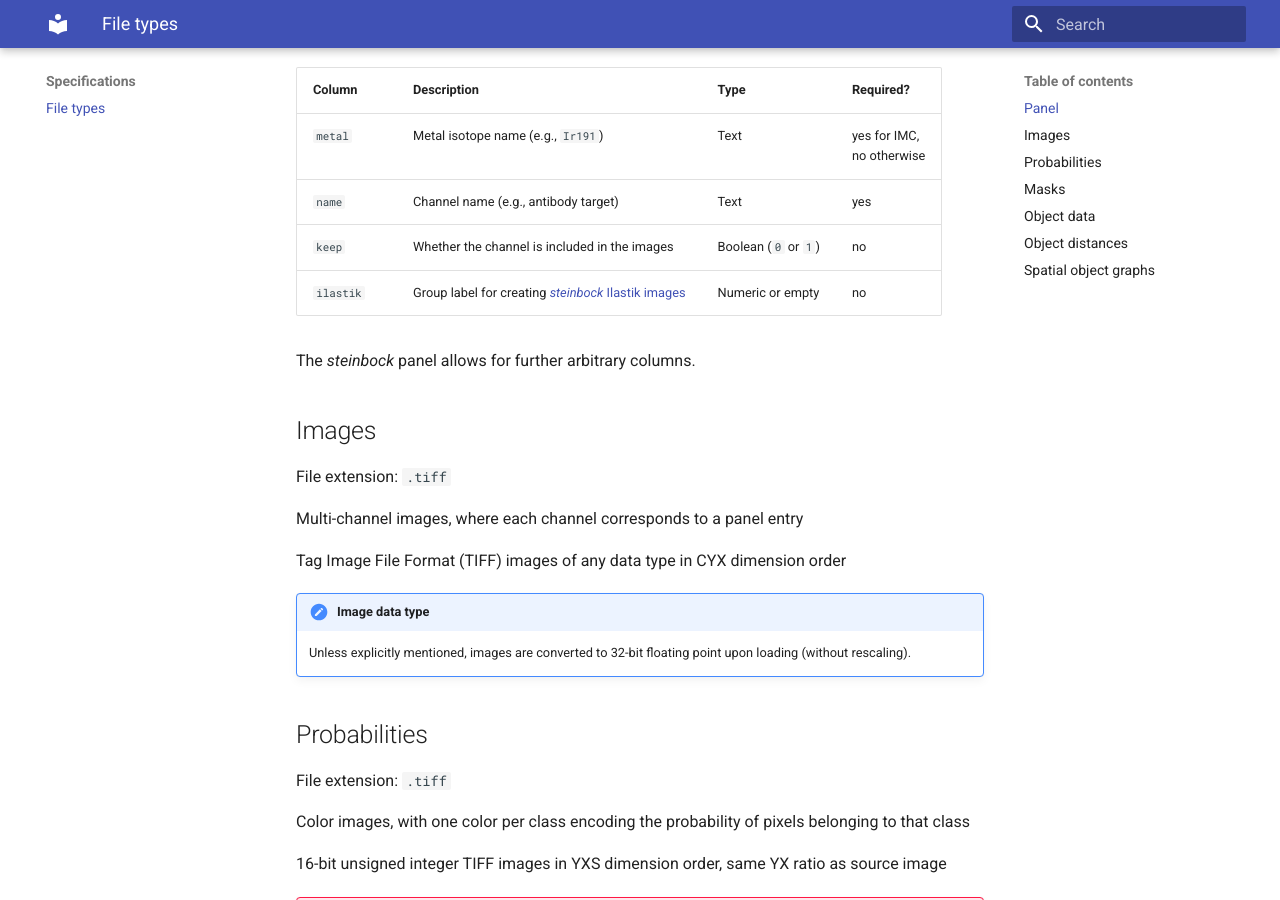
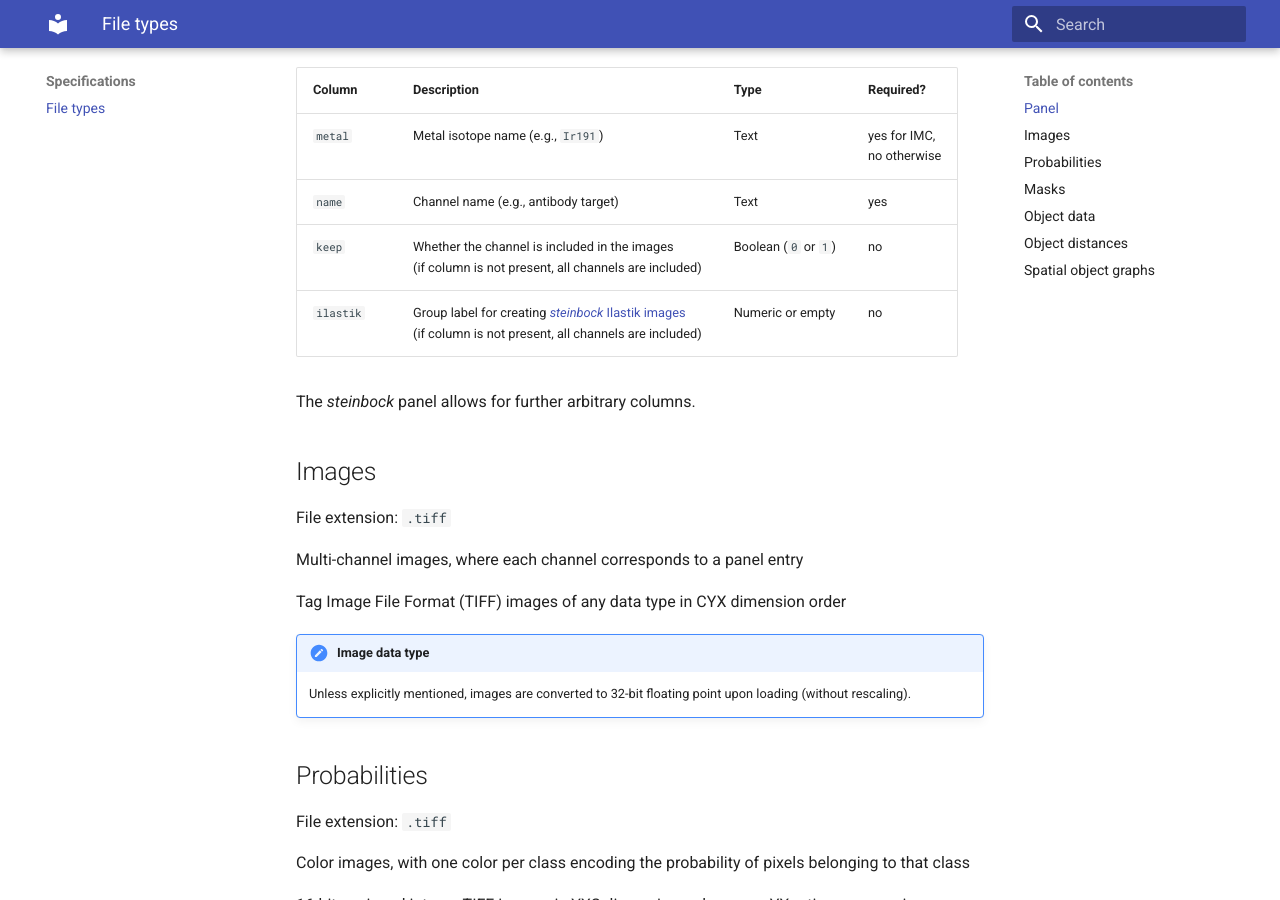
Before and after one commit to BodenmillerGroup/steinbock, an MkDocs documentation site: the page built from docs/specs/file-types.md, in a window 1280 px wide and 900 px high, scrolled down 336 px. Built offline with MkDocs 1.6.1 and Material for MkDocs 9.7.7, drawn with Linux system fonts in a browser that asks for light colours.

Commit message:
Improved panel specification

```diff
--- a/docs/specs/file-types.md
+++ b/docs/specs/file-types.md
@@ -12,8 +12,8 @@ Comma-separated values (CSV) file with column headers and no index
 | --- | --- | --- | --- |
 | `metal` | Metal isotope name (e.g., `Ir191`) | Text | yes for IMC,<br> no otherwise |
 | `name` | Channel name (e.g., antibody target) | Text | yes |
-| `keep` | Whether the channel is included in the images | Boolean (`0` or `1`) | no |
-| `ilastik` | Group label for creating [*steinbock* Ilastik images](../cli/classification.md#ilastik) | Numeric or empty | no |
+| `keep` | Whether the channel is included in the images<br> (if column is not present, all channels are included) | Boolean (`0` or `1`) | no |
+| `ilastik` | Group label for creating [*steinbock* Ilastik images](../cli/classification.md#ilastik)<br> (if column is not present, all channels are included) | Numeric or empty | no |
 
 The *steinbock* panel allows for further arbitrary columns.
 
```
